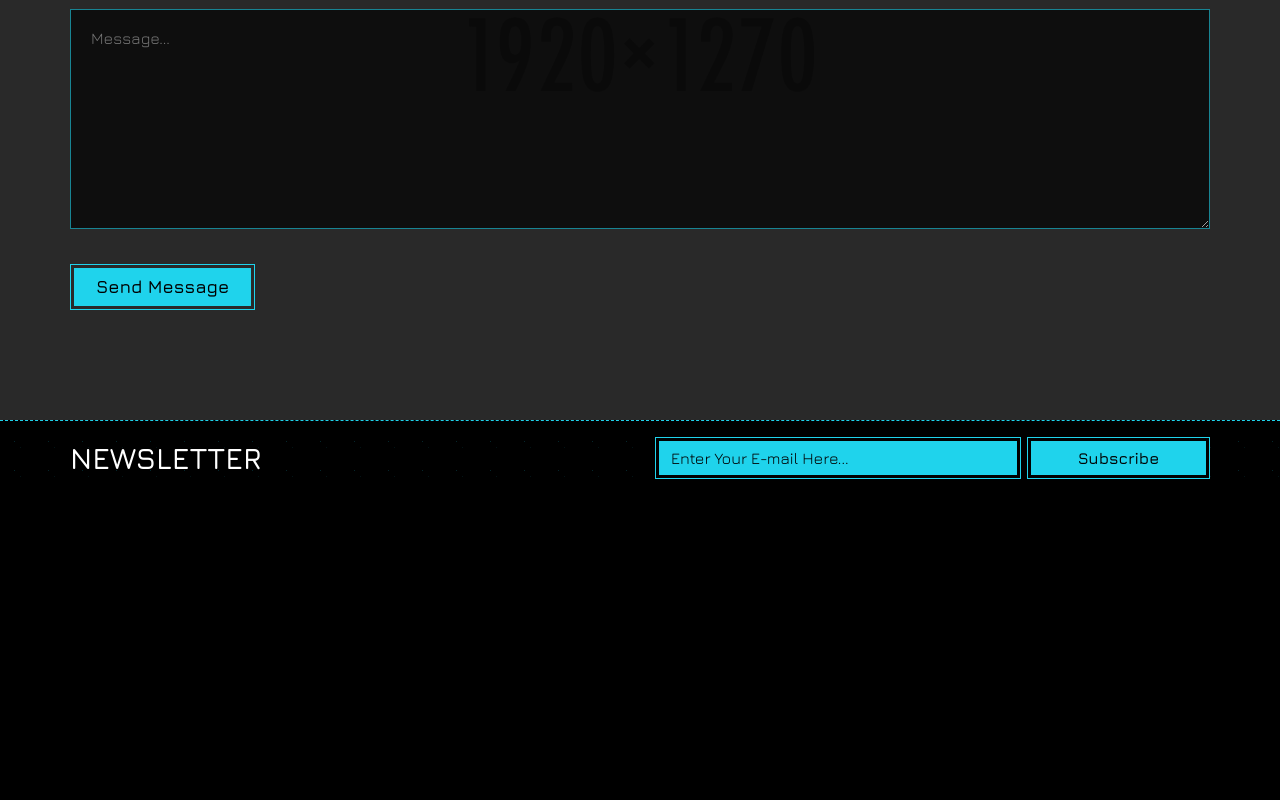
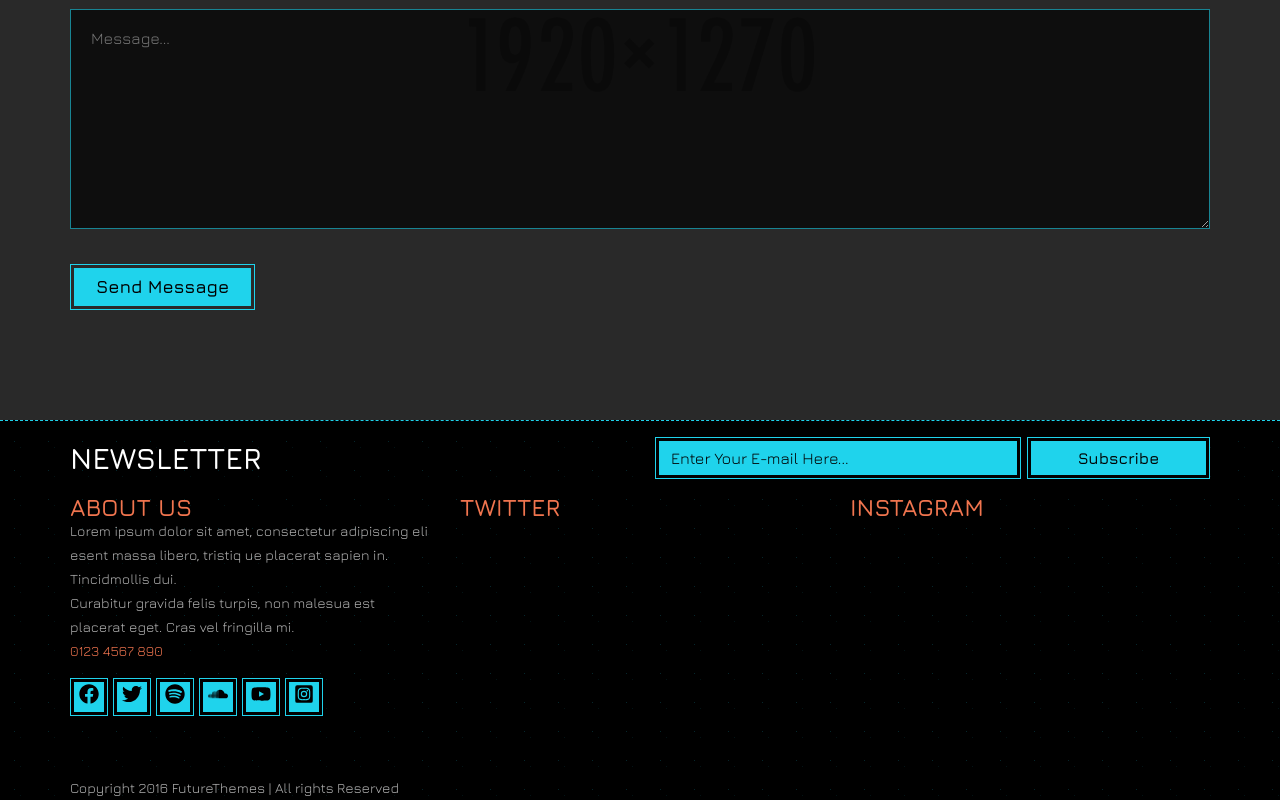
Before and after one commit to BryantIT/atomic-rocket-user-portal, a React (Create React App) app: page / in a window 1280 px wide. Shown: the part 6704-7504 px from the top of the page. Before the commit the page ends 7199 px from the top, so only its background shows below. Built offline with nearby package versions, Linux system fonts and the light colour scheme; the HTML template or start-up script is replaced by a standard one.

Commit message:
footer component

```diff
--- a/src/App.css
+++ b/src/App.css
@@ -915,3 +915,50 @@
   height: 220px;
   padding-top: 20px;
 }
+.relative-pos {
+  position: relative;
+}
+.widget {
+  padding-bottom: 60px;
+}
+.widget .widget-title {
+  text-transform: uppercase;
+  font-weight: 600;
+  color: #f1754f;
+}
+.widget .sep {
+  height: 1px;
+  width: 64px;
+  margin: 20px 0 35px;
+  border-bottom: 1px dashed #1fd3ec;
+}
+.social-icons li {
+  display: inline-block;
+  margin-right: 5px;
+}
+.social-icons li:last-child {
+  margin-right: 0;
+}
+.social-icons li a {
+  display: block;
+  width: 38px;
+  height: 38px;
+  line-height: 36px;
+  text-align: center;
+  font-size: 20px;
+  background: #1fd3ec;
+  color: #000000;
+  border: 1px solid #1fd3ec;
+  -webkit-box-shadow: inset 0px 0px 0px 3px #000000;
+  -moz-box-shadow: inset 0px 0px 0px 3px #000000;
+  box-shadow: inset 0px 0px 0px 3px #000000;
+  -webkit-transition: all 0.2s ease;
+  -moz-transition: all 0.2s ease;
+  -ms-transition: all 0.2s ease;
+  -o-transition: all 0.2s ease;
+  transition: all 0.2s ease;
+}
+.social-icons li a:hover {
+  background: #f1754f;
+  border-color: #f1754f;
+}
--- a/src/App.js
+++ b/src/App.js
@@ -2,11 +2,9 @@ import React, { Fragment } from 'react'
 // Components
 import Header from './components/header/Header'
 import Home from './pages/Home'
+import Footer from './components/footer/Footer'
 // Router
-import {
-  Routes,
-  Route,
-} from "react-router-dom";
+import { Routes, Route } from 'react-router-dom'
 // Styles
 import './App.css'
 
@@ -19,6 +17,7 @@ function App() {
           <Route path='/' element={<Home />} />
         </Routes>
       </div>
+      <Footer />
     </Fragment>
   )
 }
--- /dev/null
+++ b/src/components/footer/Footer.js
@@ -0,0 +1,84 @@
+import React from 'react'
+// Icons
+import {
+  FaFacebook,
+  FaTwitter,
+  FaSpotify,
+  FaSoundcloud,
+  FaYoutube,
+  FaInstagramSquare,
+} from 'react-icons/fa'
+// Stylesheet
+import './style.css'
+
+const Footer = () => {
+  return (
+    <footer className='relative-pos'>
+      <div className='container'>
+        <div className='row'>
+          <div className='widget col-sm-4 about-widget '>
+            <h3 className='widget-title'>About US</h3>
+            <p>
+              Lorem ipsum dolor sit amet, consectetur adipiscing eli esent massa
+              libero, tristiq ue placerat sapien in. Tincidmollis dui.
+            </p>{' '}
+            <p>
+              Curabitur gravida felis turpis, non malesua est placerat eget.
+              Cras vel fringilla mi.{' '}
+            </p>
+            <p className='colored-orange'>0123 4567 890</p>
+            <ul className='social-icons'>
+              <li>
+                <a href='http://facebook.com'>
+                  <FaFacebook />
+                </a>
+              </li>
+              <li>
+                <a href='http://twitter.com'>
+                  <FaTwitter />
+                </a>
+              </li>
+              <li>
+                <a href='http://spotify.com'>
+                  <FaSpotify />
+                </a>
+              </li>
+              <li>
+                <a href='http://soundcloud.com'>
+                  <FaSoundcloud />
+                </a>
+              </li>
+              <li>
+                <a href='http://youtube.com'>
+                  <FaYoutube />
+                </a>
+              </li>
+              <li>
+                <a href='http://youtube.com'>
+                  <FaInstagramSquare />
+                </a>
+              </li>
+            </ul>
+          </div>
+          <div className='widget col-sm-4 twitter-widget'>
+            <h3 className='widget-title'>Twitter</h3>
+            <div id='twitter-feed'></div>
+          </div>
+          <div className='widget col-sm-4 instagram-widget'>
+            <h3 className='widget-title'>Instagram</h3>
+            <ul id='footer-insta' className='clearfix'></ul>
+          </div>
+        </div>
+      </div>
+      <div className='copyright-bar'>
+        <div className='container'>
+          <p>
+            Copyright 2016 <a href='#'>FutureThemes</a> | All rights Reserved
+          </p>
+        </div>
+      </div>
+    </footer>
+  )
+}
+
+export default Footer
--- /dev/null
+++ b/src/components/footer/style.css
@@ -0,0 +1,6 @@
+.about-widget p {
+  font-size: 14px;
+}
+.about-widget .social-icons {
+  padding-top: 15px;
+}
```
